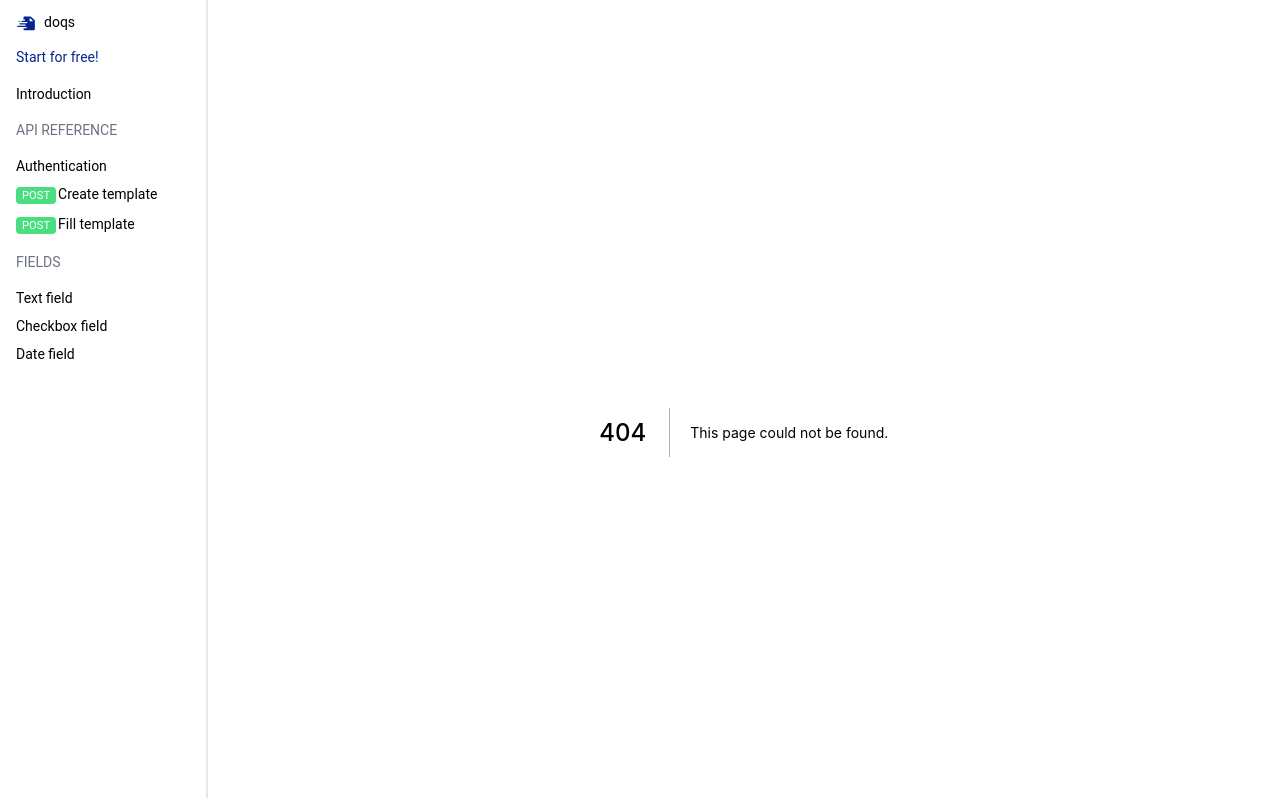
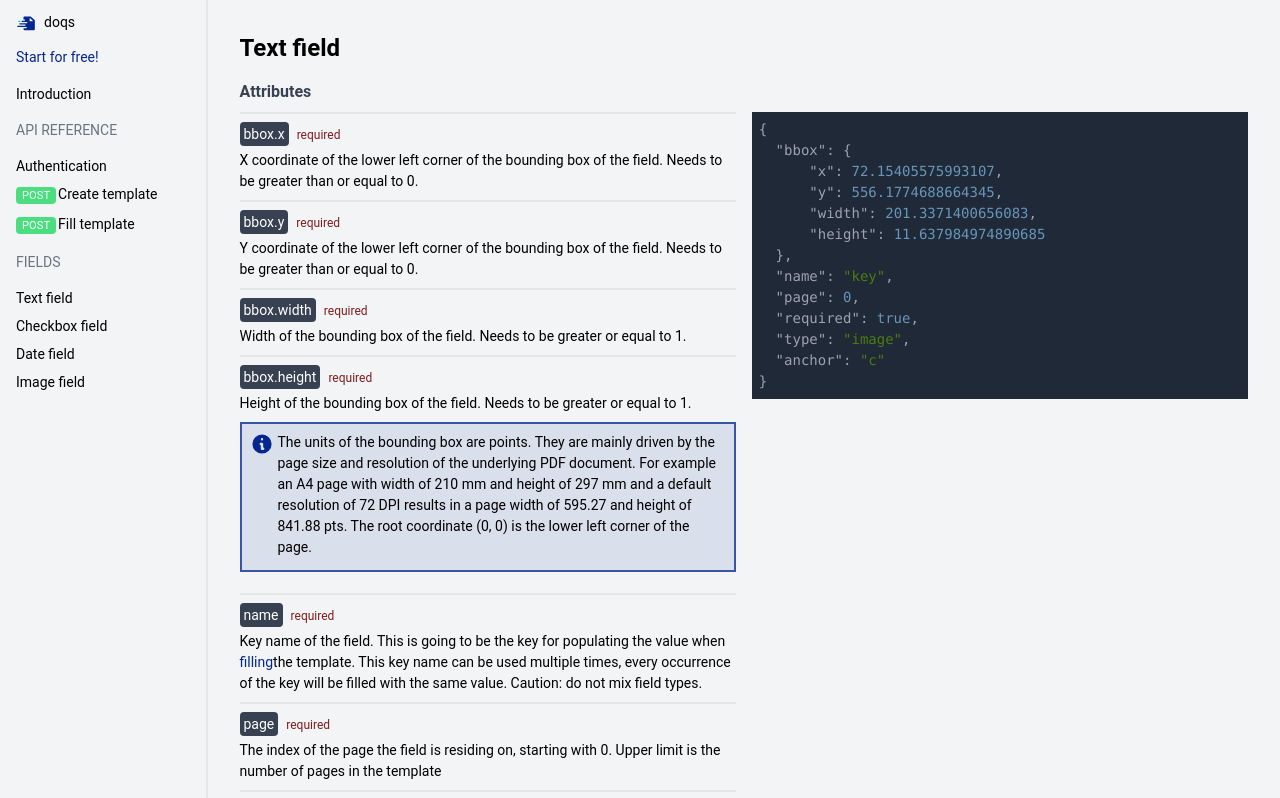
Before and after one commit to doqs-dev/docs, a Next.js app: page /fields/image in a window 1280 px wide. Before the commit this address had no page. Shown: the top 798 px of the page. Built offline with nearby package versions, Linux system fonts and the light colour scheme.

Commit message:
feat image field

```diff
--- a/components/layout.tsx
+++ b/components/layout.tsx
@@ -41,6 +41,7 @@ export default function Layout({children}) {
               <li className={styles.li}><a href="/fields/text">Text field</a></li>
               <li className={styles.li}><a href="/fields/checkbox">Checkbox field</a></li>
               <li className={styles.li}><a href="/fields/date">Date field</a></li>
+              <li className={styles.li}><a href="/fields/image">Image field</a></li>
             </ul>
 
           </aside>
--- /dev/null
+++ b/pages/fields/image.mdx
@@ -0,0 +1,43 @@
+import {Attribute} from "../../components/attribute"; import {Grid} from "../../components/grid"; import {
+    SimpleCodeHighlighter
+} from "../../components/code-highlighter"; import {CommonFields} from "../../components/common-fields.mdx"; import Head
+    from "next/head";
+
+
+<Head>
+    <title>Image Field | doqs.dev</title>
+</Head>
+
+# Text field
+
+### Attributes
+<Grid>
+    <div>
+        <CommonFields/>
+
+        <Attribute name="type" required="1">Identifier of the type of the field. Always set to `image`.</Attribute>
+
+        <Attribute name="anchor" required="1">Anchor of how to place the image in the bounding box.
+            The image is always scaled preserving the aspect ratio of the input to be contained within the bounding
+            box. Possible values are `nw`, `n`, `ne`, `w`, `c`, `e`, `sw`, `s`, `se`. Defaults to `c`.</Attribute>
+
+
+    </div>
+    <div className="relative">
+        <div className="sm:sticky top-0">
+            <SimpleCodeHighlighter language="json" code={`{
+    "bbox": {
+        "x": 72.15405575993107,
+        "y": 556.1774688664345,
+        "width": 201.3371400656083,
+        "height": 11.637984974890685
+    },
+    "name": "key",
+    "page": 0,
+    "required": true,
+    "type": "image",
+    "anchor": "c"
+}`}/>
+        </div>
+    </div>
+</Grid>
```
